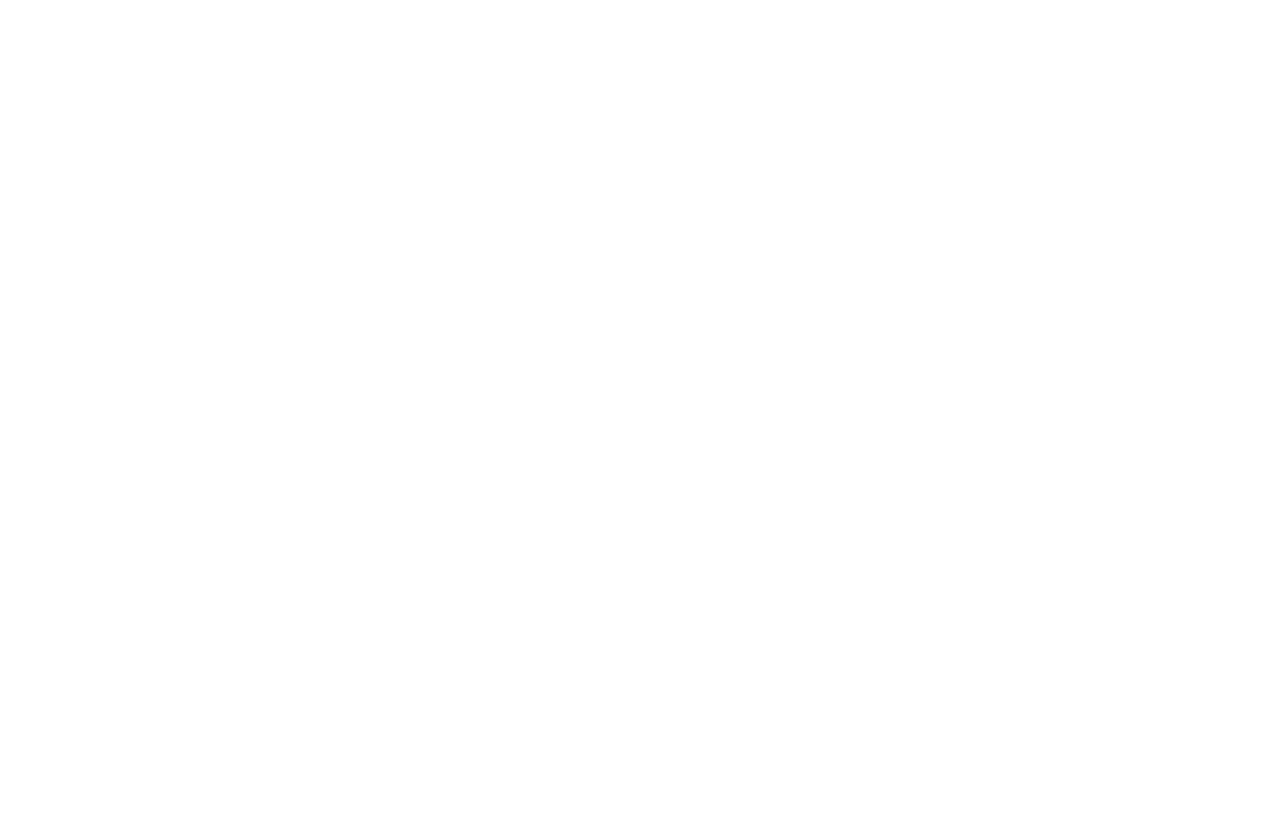
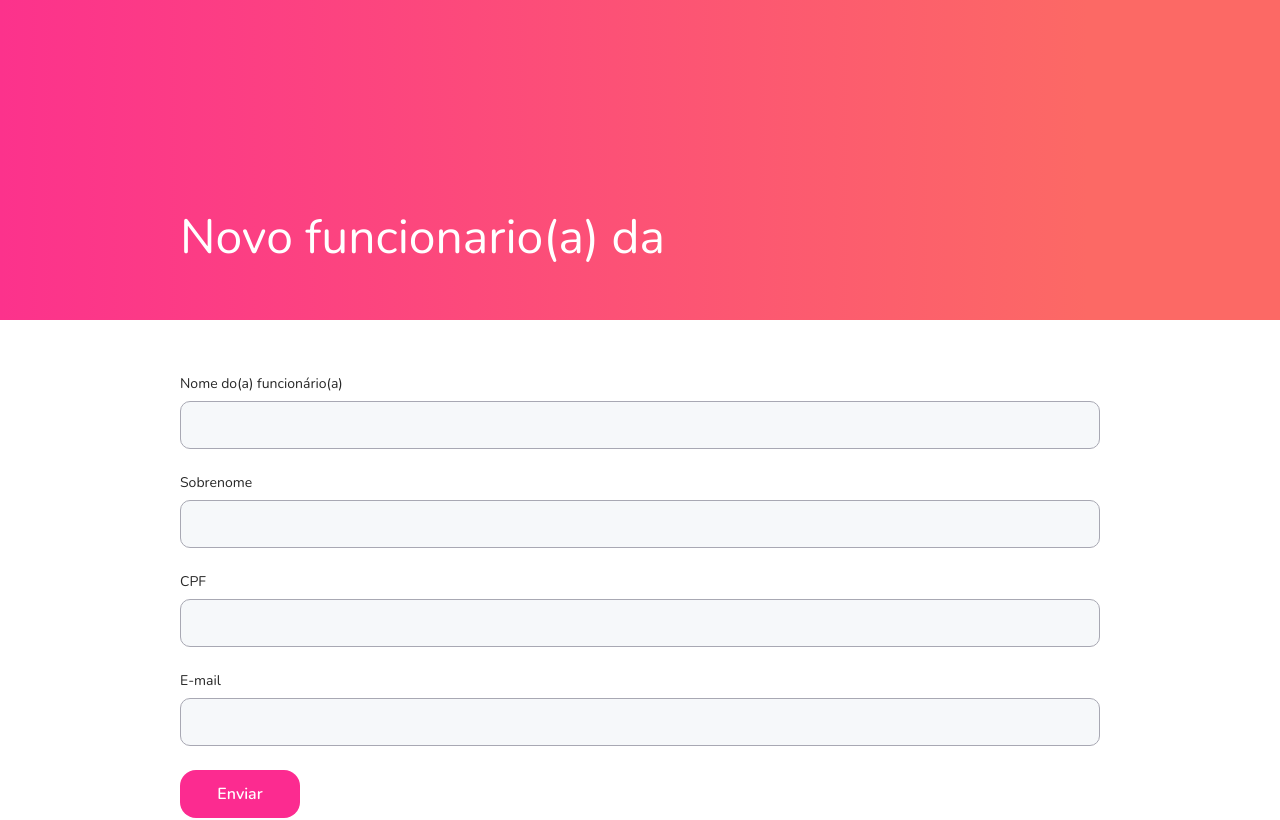
Before and after one commit to paulapompeo/employee-benefits, a React (Create React App) app in the folder frontend/: page /companies/1/employees/createemployee in a window 1280 px wide. Shown: the top 820 px of the page. Built offline with nearby package versions, Linux system fonts and the light colour scheme; no server answers.

Commit message:
cadastra funcionario

```diff
--- a/frontend/src/pages/Companies/index.jsx
+++ b/frontend/src/pages/Companies/index.jsx
@@ -6,7 +6,6 @@
 import * as S from './styles.js';
 
 const Companies = () => {
-  const [newCo, setNewCo] = useState('');
   const [companies, setCompanies] = useState([]);
 
   useEffect(() => {
@@ -14,7 +13,6 @@
       setCompanies(response.data);
     });
   }, []);
-
 
   return (
     <>
@@ -53,13 +51,3 @@
 };
 
 export default Companies;
-
-
-{/* <S.Form action="">
-  <input
-    value={newCo}
-    onChange={(e) => setNewCo(e.target.value)}
-    placeholder="Cadastrar uma nova empresa"
-  />
-  <button type="submit">Cadastrar</button>
-</S.Form> */}
--- /dev/null
+++ b/frontend/src/pages/CreateEmployee/index.jsx
@@ -0,0 +1,114 @@
+import React, { useState, useEffect } from 'react';
+import { Link, useHistory, useRouteMatch } from 'react-router-dom';
+import { FiChevronLeft } from 'react-icons/fi';
+
+import * as S from './styles.js';
+
+import api from '../../services/api.js';
+
+const CreateEmployee = () => {
+
+  const [company, setCompany] = useState([]);
+  const [employee, setEmployee] = useState([]);
+
+  const { params } = useRouteMatch();
+
+
+  useEffect(() => {
+    api.get(`/companies/${params.company}`).then((response) => {
+      setCompany(response.data)
+      console.log(response.data)
+    });
+
+    api.get(`/companies/${params.company}/employees`).then((response) => {
+      setEmployee(response.data)
+      console.log(response.data[0])
+    });
+
+  }, [params.company, params.employee]);
+
+  const history = useHistory();
+
+  function handleInputChange(event) {
+    // console.log(event.target.name, event.target.value);
+    const { name, value } = event.target;
+    setFormData({ ...formData, [name]: value })
+  }
+
+  const [formData, setFormData] = useState({
+    name: '',
+    lastName: '',
+    cpf: '',
+    email: ''
+  });
+
+  async function handleSubmit(event) {
+    event.preventDefault();
+
+    const { name, lastName, cpf, email } = formData;
+
+    const data = { name, lastName, cpf, email };
+
+    await api.post(`companies/${params.company}/employees`, data).then(() => {
+      alert('Cadastro realizado com sucesso!');
+      // history.push('/companies/${params.company}/employees');
+      history.goBack();
+    }).catch(() => {
+      // alert('Erro no cadastro');
+    });
+    alert('Funcionario(a) cadastrado(a)')
+  }
+
+  return (
+    <>
+      <S.Header />
+      <S.Content>
+        <S.Title>Novo funcionario(a) da {company.name}</S.Title>
+
+        <S.Form onSubmit={handleSubmit}>
+
+          <S.InputContainer>
+            <label htmlFor="name">Nome do(a) funcionário(a)</label>
+            <input
+              type="text"
+              name="name"
+              id="name"
+              onChange={handleInputChange}
+            />
+
+            <label htmlFor="lastName">Sobrenome</label>
+            <input
+              type="text"
+              name="lastName"
+              id="lastName"
+              onChange={handleInputChange}
+            />
+
+            <label htmlFor="cpf">CPF</label>
+            <input
+              type="text"
+              name="cpf"
+              id="cpf"
+              onChange={handleInputChange}
+            />
+
+            <label htmlFor="benefits">E-mail</label>
+            <input
+              type="text"
+              name="email"
+              id="email"
+              onChange={handleInputChange}
+            />
+            <button type="submit">Enviar</button>
+          </S.InputContainer>
+        </S.Form>
+        <Link to="/companies">
+          <FiChevronLeft size={20} />
+            Voltar
+        </Link>
+      </S.Content>
+    </>
+  )
+};
+
+export default CreateEmployee;
--- /dev/null
+++ b/frontend/src/pages/CreateEmployee/styles.js
@@ -0,0 +1,81 @@
+import styled from 'styled-components';
+import { shade } from 'polished';
+
+export const Header = styled.div`
+  background: rgb(252,50,140);
+  background: linear-gradient(90deg, rgba(252,50,140,1) 0%, rgba(252,105,101,1) 85%);
+  height: 320px;
+`;
+
+export const Content = styled.div`
+  max-width: 960px;
+  margin: -156px auto;
+  padding: 40px 20px;
+
+  a {
+    margin-top: 80px;
+    display: flex;
+    align-items: center;
+    text-decoration: none;
+    color: #a8a8b3;
+    transition: color 0.2s;
+    &:hover {
+      color: #666;
+    }
+    svg {
+      margin-right: 4px;
+    }
+  }
+`;
+
+export const Title = styled.h1`
+  font-size: 48px;
+  color: #fff;
+`;
+
+export const CompanyInfo = styled.div``;
+
+export const Form = styled.form`
+  margin-top: 80px;
+  max-width: 960px;
+
+  display: flex;
+`;
+
+export const InputContainer = styled.div`
+  display: flex;
+  flex-direction: column;
+  flex: 1;
+
+  label {
+    font-size: 14px;
+    margin-top: 24px;
+  }
+
+  input {
+    height: 48px;
+    padding: 16px;
+    border: 1px solid #a8a8b3;
+    border-radius: 10px;
+    color: #2b3939;
+    background-color: #F6F8FA;
+    margin-top: 8px;
+  }
+
+  button {
+    width: 120px;
+    height: 48px;
+    background: #FC2B90;
+    padding: 8px;
+    margin-top: 24px;
+
+    border-radius: 16px;
+    border: 0;
+    color: #fff;
+    font-weight: bold;
+    transition: background-color 0.2s;
+
+    &:hover {
+      background: ${shade(0.3, '#FC2B90')};
+    }
+`;
--- a/frontend/src/pages/Employees/index.jsx
+++ b/frontend/src/pages/Employees/index.jsx
@@ -62,6 +62,12 @@
           <FiChevronLeft size={20} />
             Voltar
         </Link>
+
+        <S.CreateEmployee>
+          <Link to={`/companies/${company._id}/employees/createemployee`}>
+            <strong>Cadastrar Funcionário</strong>
+          </Link>
+        </S.CreateEmployee>
       </S.Content>
     </>
   )
--- a/frontend/src/pages/Employees/styles.js
+++ b/frontend/src/pages/Employees/styles.js
@@ -1,4 +1,5 @@
 import styled from 'styled-components';
+import { shade } from 'polished';
 
 export const Header = styled.div`
   background: rgb(252,50,140);
@@ -32,3 +33,25 @@
 `;
 
 export const CompanyInfo = styled.div``;
+
+export const CreateEmployee = styled.div`
+  width: 152px;
+  height: 48px;
+  background: #FC2B90;
+  border-radius: 5px;
+  font-weight: bold;
+  transition: background-color 0.2s;
+  margin-top: 16px;
+  display: flex;
+  align-items: center;
+
+  &:hover {
+    background: ${shade(0.3, '#FC2B90')};
+  }
+
+  strong {
+    color: #fff;
+    text-align: center;
+    padding: 8px 5px;
+  }
+`;
--- a/frontend/src/routes/index.jsx
+++ b/frontend/src/routes/index.jsx
@@ -4,12 +4,14 @@
 import Companies from '../pages/Companies';
 import Employees from '../pages/Employees';
 import CreateCompany from '../pages/CreateCompany';
+import CreateEmployee from '../pages/CreateEmployee';
 
 const Routes = () => {
   return (
     <Switch>
       <Route path="/companies" exact component={Companies} />
       <Route path="/createcompany" exact component={CreateCompany} />
+      <Route path="/companies/:company/employees/createemployee" exact component={CreateEmployee} />
       <Route path="/companies/:company/employees" exact component={Employees} />
     </Switch>
   );
```
Also changed, not shown: frontend/src/pages/Companies/styles.js (+0 -36 lines), 1 other file (tests, documents, lock files or other folders).
